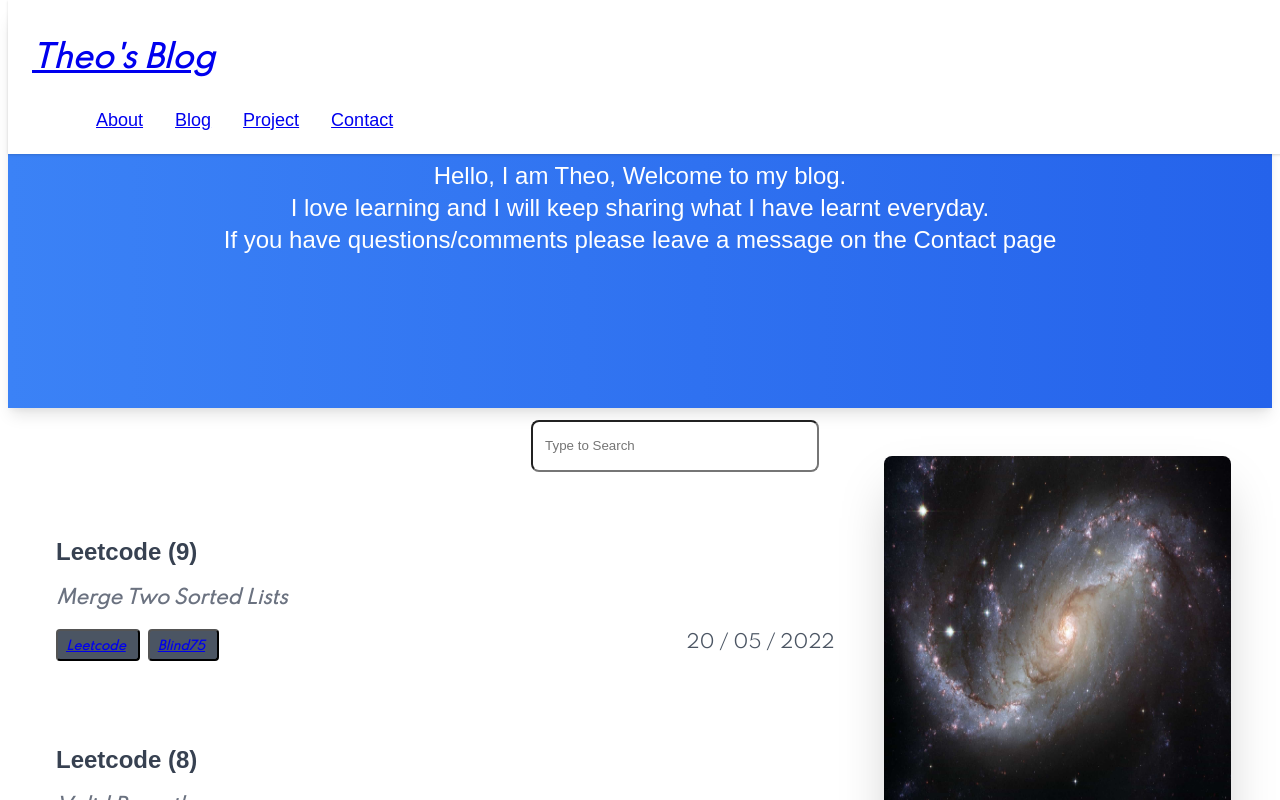
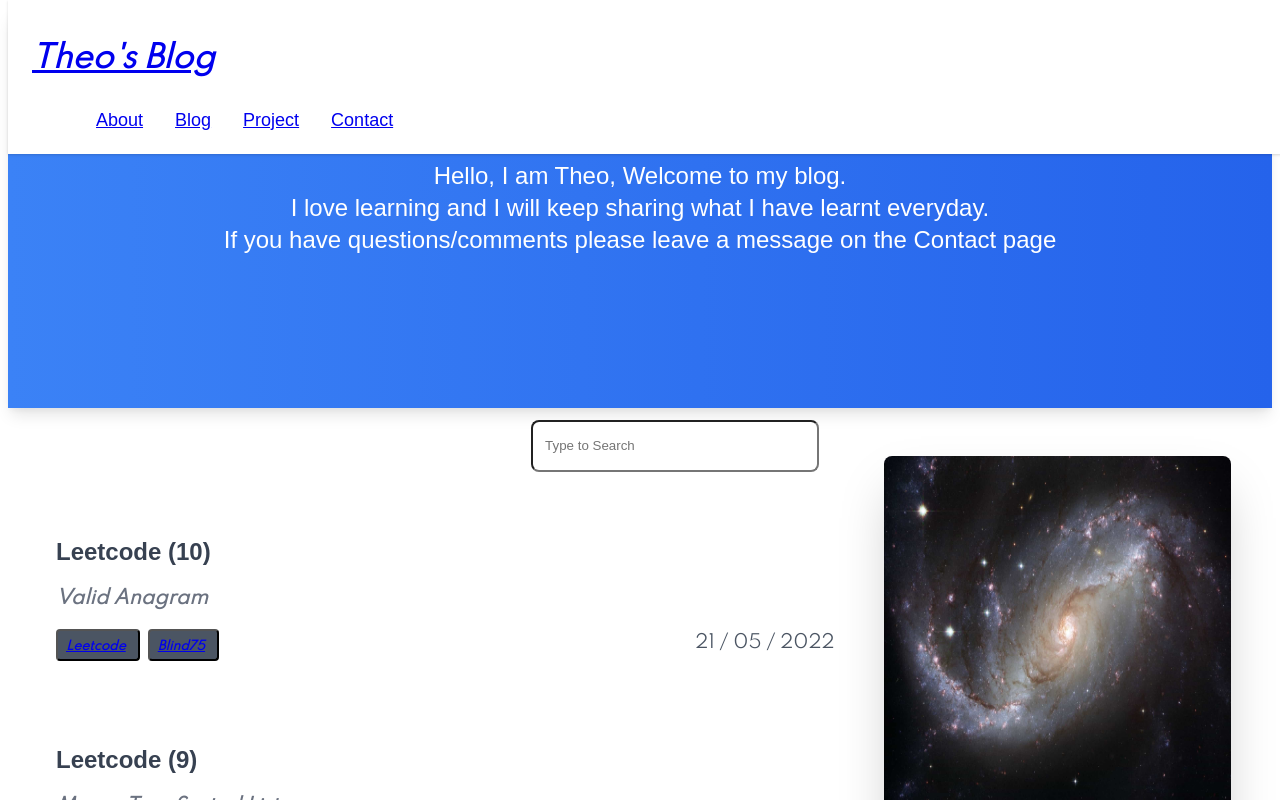
Before and after one commit to theo923/next-ssg-personal-blog, a Next.js app: page / in a window 1280 px wide. Shown: the top 800 px of the page. Built offline with nearby package versions, Linux system fonts and the light colour scheme; a web font is replaced by a local one.

Commit message:
added blogpost for 21/05/2022

```diff
--- a/components/External/Blind75_Status.js
+++ b/components/External/Blind75_Status.js
@@ -10,8 +10,8 @@ export const BLIND75_STATUS = {
     },
     {
       question: "Valid Anagram",
-      status: false,
-      url: "",
+      status: true,
+      url: "20220521-0100",
       lcUrl: "https://leetcode.com/problems/valid-anagram/",
       schedule: [0],
       difficulty: 0,
--- /dev/null
+++ b/posts/20220521-0100.md
@@ -0,0 +1,17 @@
+---
+title: Leetcode (10)
+description: Valid Anagram
+date: 21 / 05 / 2022
+tags: ["Leetcode", "Blind75"]
+---
+
+<h2>242. Valid Anagram</h2>
+
+<pre><code class="language-python">
+from typing import Counter
+
+def isAnagram(s, t):
+    return Counter(s) == Counter(t)
+</code></pre>
+<br/>
+<br/>
```
Also changed, not shown: 1 other file (tests, documents, lock files or other folders).
